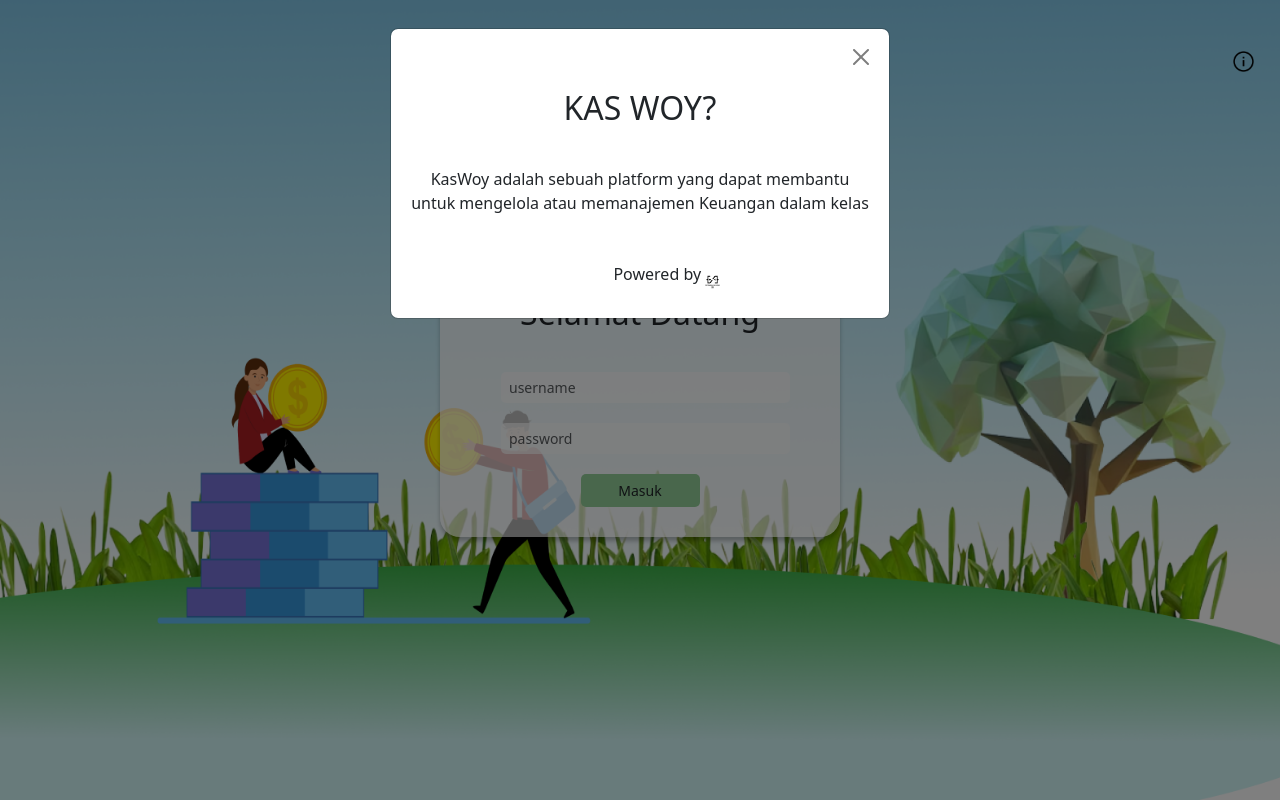
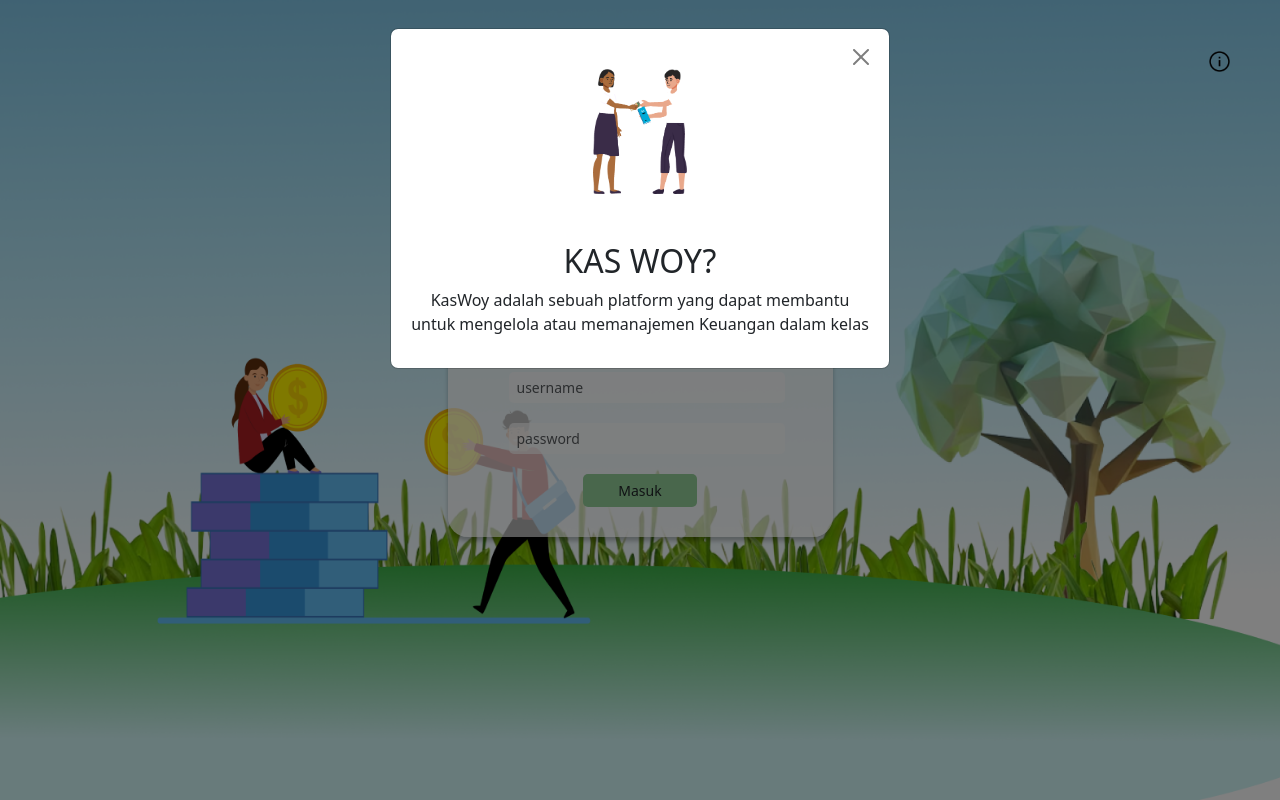
Before and after one commit to rahmattulus/KasWoy, a plain HTML site: page users/login.html in a window 1280 px wide. Both pictures are taken after a click on the link 1243 px from the left and 60 px from the top of the page. Drawn offline with nearby package versions, Linux system fonts and the light colour scheme.

Commit message:
detik demi detik

```diff
--- a/users/login.html
+++ b/users/login.html
@@ -11,16 +11,13 @@
     <link rel="preconnect" href="https://fonts.gstatic.com" crossorigin>
 </head>
 <style>
-    body {
-    margin: 0px;
-    padding: 0px;
+  body {
     background-image: url(../img/landing.png);
     height: 100vh;
     background-size: cover;
     background-repeat: no-repeat;
-    margin: 0px;
-    padding: 0px;
 }
+
 
 .yo {
     width: 220px;
@@ -35,7 +32,8 @@
 
 } */
 .container {
-    width: 400px;
+    width: 30%;
+    min-width: 385px;
     height: auto;
     border-radius: 20px;
     background-color: rgba(255, 255, 255, 0.70);
@@ -72,22 +70,24 @@ input[type="submit"] {
     margin-top: 15px;
     background: #92CE98;
 }
+#exampleModal{
+    padding: 0;
+}
 
 
 </style>
-<body class="position-relative">
+<body>
     <!-- <img src="img/landing.png" alt="" class="position-absolute top-0 start-0" style="z-index: -9;"> -->
     <div class="text-center">
-        <div class="row">
           <div class="col-md-12">
             <img class="yo" src="../img/logo kas woy 1;1-01.png" alt="">
         </div>
-    </div>
+
     </div>
 
-    <div class="position-absolute top-0 end-0 mt-5 me-4">
+    <div class="position-absolute top-0 end-0 p-5">
         <a  data-bs-toggle="modal" data-bs-target="#exampleModal">
-          <img class="ya" src="../img/about.png" alt="" style="width: 25px;">
+          <img class="ya" src="../img/about.png" alt="" style="width: 25px; cursor: pointer;">
         </a>
 
         <!-- Modal -->
@@ -98,16 +98,17 @@ input[type="submit"] {
                 <div class="modal-body">
                     <button type="button" class="btn-close" style="float: right;" data-bs-dismiss="modal" aria-label="Close"></button>
                     <br>
+                    <img class="d-flex align-items-center justify-content-center mx-auto mb-5" src="../img/Asset 1.png" alt="" width="20%">
                     <b class="text-center mt-5">
-                        <h2>KAS WOY?</h2>
+                        <h2 class="m-0 mt-2">KAS WOY?</h2>
                     </b>
-                    <div class="text-center">
+                    <div class="text-center mt-2">
                         <p>KasWoy adalah sebuah platform yang dapat membantu<br> untuk mengelola atau memanajemen Keuangan dalam kelas</p>
                     </div>
-                    <div class="p d-flex align-items-center " style="display: flex; margin-left: 44.3%; margin-top: 10%;" >
+                    <!-- <div class="p d-flex align-items-center justify-content-center mx-auto">
                         <P>Powered by</P>
                         <img class="" src="../img/pplg.png" alt="" style="width: 9%; margin-top: -0.5%;">
-                    </div>
+                    </div> -->
                 </div>
             </div>
         </div>
@@ -121,7 +122,7 @@ input[type="submit"] {
                 <div class="input">
                     <input class="form-control form-control-sm" type="text" placeholder="username" aria-label=".form-control-sm example">
 
-                    <input class="form-control form-control-sm" type="text" placeholder="password" aria-label=".form-control-sm example">
+                    <input class="form-control form-control-sm" type="password" placeholder="password" aria-label=".form-control-sm example">
 
                     <input class="form-control form-control-sm mx-auto" type="submit" value="Masuk" >
                 </div>
```
Also changed, not shown: users/landingPage.html (+31 -6 lines).
